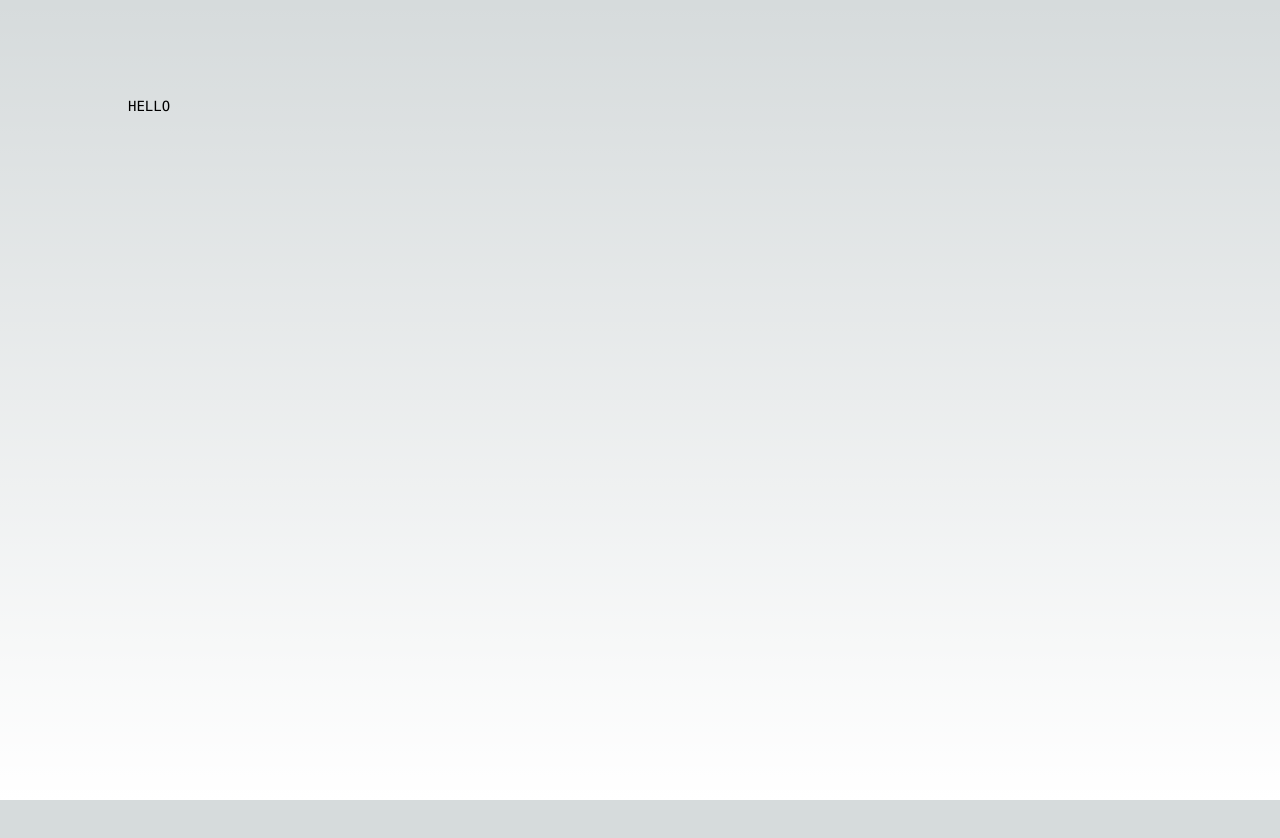
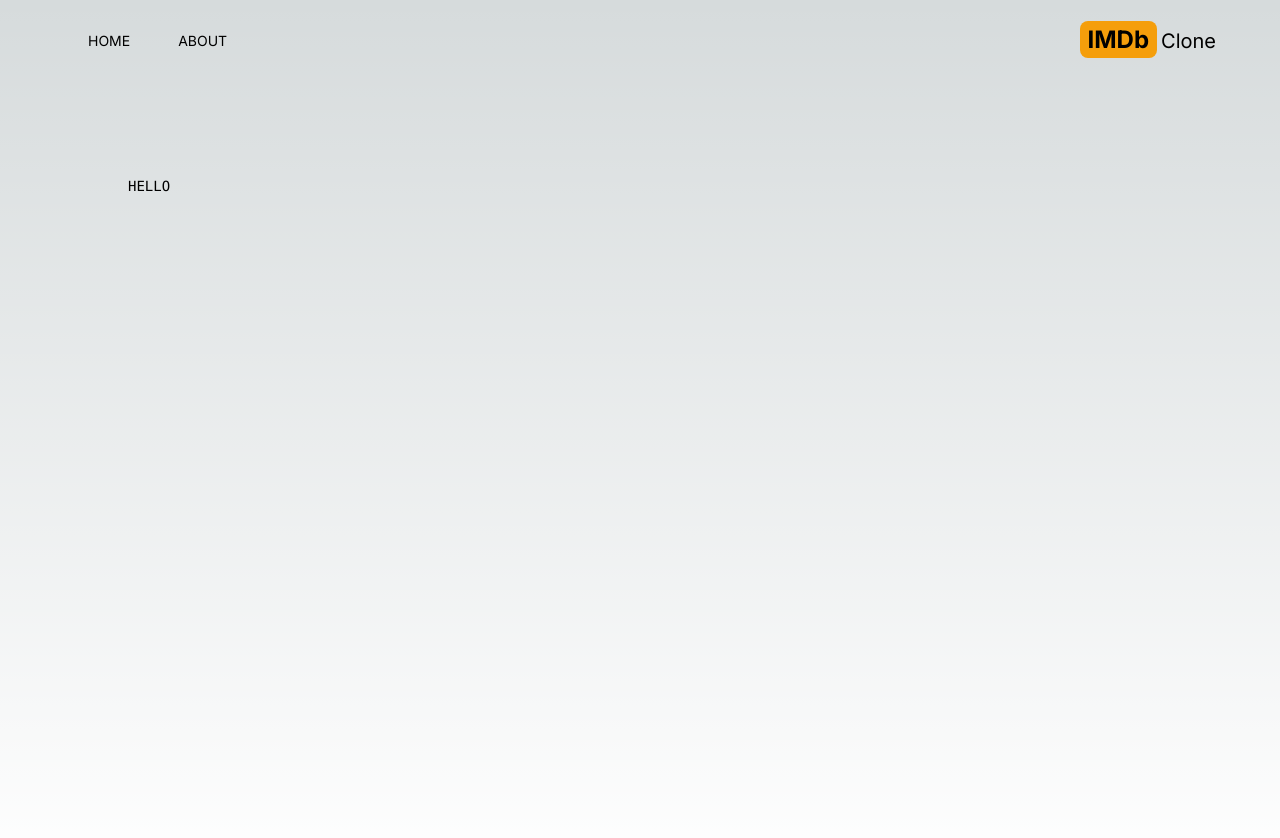
Before and after one commit to Victor-Okpukpan/imdb, a Next.js app: page / in a window 1280 px wide. Shown: the top 838 px of the page. Before the commit the page ends 800 px from the top, so only its background shows below. Built offline with nearby package versions, Linux system fonts and the light colour scheme.

Commit message:
Created the header section

```diff
--- a/package.json
+++ b/package.json
@@ -16,6 +16,7 @@
     "postcss": "8.4.24",
     "react": "18.2.0",
     "react-dom": "18.2.0",
+    "react-icons": "^4.9.0",
     "tailwindcss": "3.3.2"
   }
 }
--- a/src/app/layout.js
+++ b/src/app/layout.js
@@ -1,17 +1,25 @@
-import './globals.css'
-import { Inter } from 'next/font/google'
+import Header from "@/components/Header";
+import "./globals.css";
+import { Inter } from "next/font/google";
 
-const inter = Inter({ subsets: ['latin'] })
+const inter = Inter({ subsets: ["latin"] });
 
 export const metadata = {
-  title: 'IMDb Clone',
-  description: 'This is an IMDb clone website made by Victor Okpukpan',
-}
+  title: "IMDb Clone",
+  description: "This is an IMDb clone website made by Victor Okpukpan",
+};
 
 export default function RootLayout({ children }) {
   return (
     <html lang="en">
-      <body className={inter.className}>{children}</body>
+      <body className={inter.className}>
+        {/* Header */}
+        <Header />
+        {/* Navbar */}
+
+        {/* SearchBox */}
+        {children}
+      </body>
     </html>
-  )
+  );
 }
--- /dev/null
+++ b/src/components/Header.js
@@ -0,0 +1,25 @@
+import Link from "next/link";
+import MenuItem from "./MenuItem";
+import { AiFillHome } from "react-icons/ai";
+import { BsFillInfoCircleFill } from "react-icons/bs";
+
+export default function Header() {
+  return (
+    <div className="flex justify-between mx-2 max-w-6xl sm:mx-auto items-center py-6">
+      <div className="flex">
+        <MenuItem title="HOME" address="/" Icon={AiFillHome} />
+        <MenuItem title="ABOUT" address="/about" Icon={BsFillInfoCircleFill} />
+      </div>
+      <div className="">
+        <Link href="/">
+          <h2 className="text-2xl">
+            <span className="font-bold bg-amber-500 py-1 px-2 rounded-lg mr-1">
+              IMDb
+            </span>
+            <span className="text-xl hidden sm:inline">Clone</span>
+          </h2>
+        </Link>
+      </div>
+    </div>
+  );
+}
--- /dev/null
+++ b/src/components/MenuItem.js
@@ -0,0 +1,12 @@
+import Link from "next/link";
+
+export default function MenuItem({title, address, Icon}) {
+  return (
+    <div>
+        <Link href={address} className="mx-4 lg:mx-6 hover:text-amber-600">
+            <Icon className="text-2xl sm:hidden mx-4"/>
+            <p className="hidden sm:inline my-2 text-sm">{title}</p>
+        </Link>
+    </div>
+  )
+}
```
Also changed, not shown: 1 other file (tests, documents, lock files or other folders).
